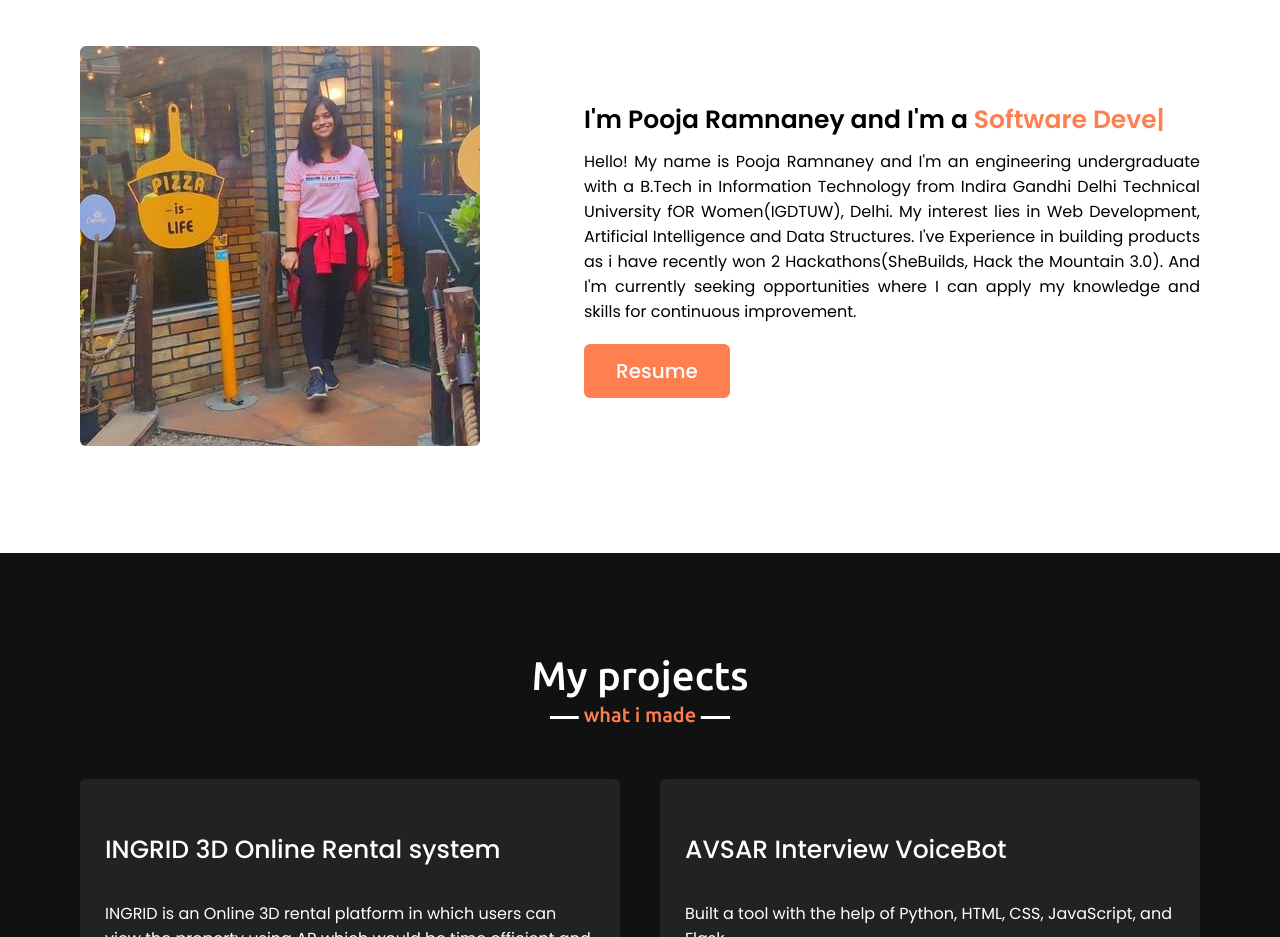
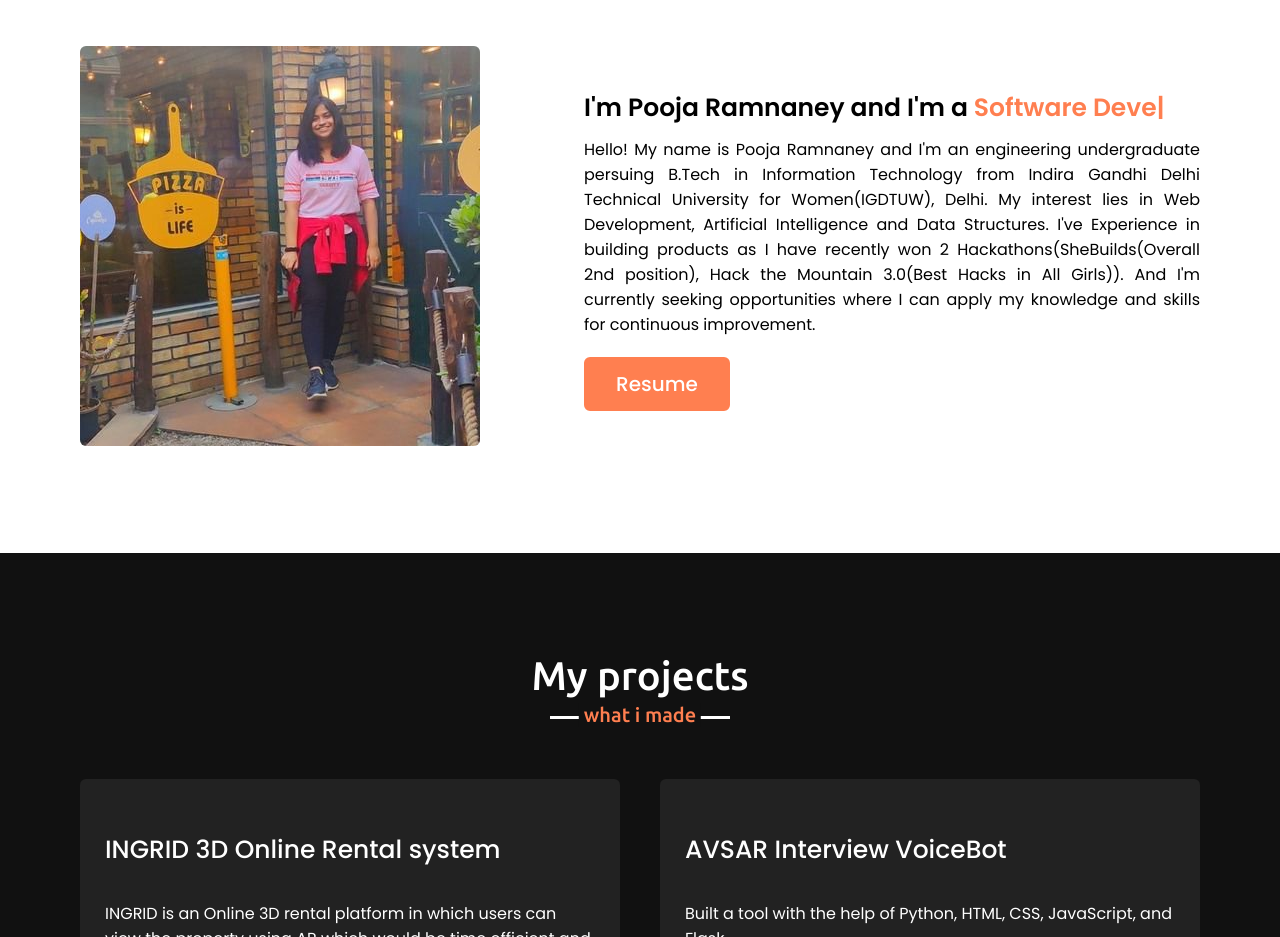
Before and after one commit to poojaramnaney/portfolio, a plain HTML site: page index.html in a window 1280 px wide. Shown: the part 980-1917 px from the top of the page. Drawn offline with nearby package versions, Linux system fonts and the light colour scheme.

Commit message:
updated index html

```diff
--- a/index.html
+++ b/index.html
@@ -65,8 +65,7 @@
                 </div>
                 <div class="column right">
                     <div class="text">I'm Pooja Ramnaney and I'm a <span class="auto-typed2"></span></div>
-                    <p>Hello! My name is Pooja Ramnaney and I'm an engineering undergraduate with a B.Tech in Information Technology from Indira Gandhi Delhi Technical University fOR Women(IGDTUW), Delhi. My interest lies in Web Development, Artificial Intelligence
-                        and Data Structures. I've Experience in building products as i have recently won 2 Hackathons(SheBuilds, Hack the Mountain 3.0). And I'm currently seeking opportunities where I can apply my knowledge and skills for continuous improvement.</p>
+                    <p>Hello! My name is Pooja Ramnaney and I'm an engineering undergraduate persuing B.Tech in Information Technology from Indira Gandhi Delhi Technical University for Women(IGDTUW), Delhi. My interest lies in Web Development, Artificial Intelligence and Data Structures. I've Experience in building products as I have recently won 2 Hackathons(SheBuilds(Overall 2nd position), Hack the Mountain 3.0(Best Hacks in All Girls)). And I'm currently seeking opportunities where I can apply my knowledge and skills for continuous improvement.</p>
                     <a href="https://drive.google.com/file/d/1iRz6-VSAuEy6hrhCjMBNXyqGPw7sS0ce/view?usp=sharing" target="_blank">Resume</a>
                 </div>
             </div>
```
